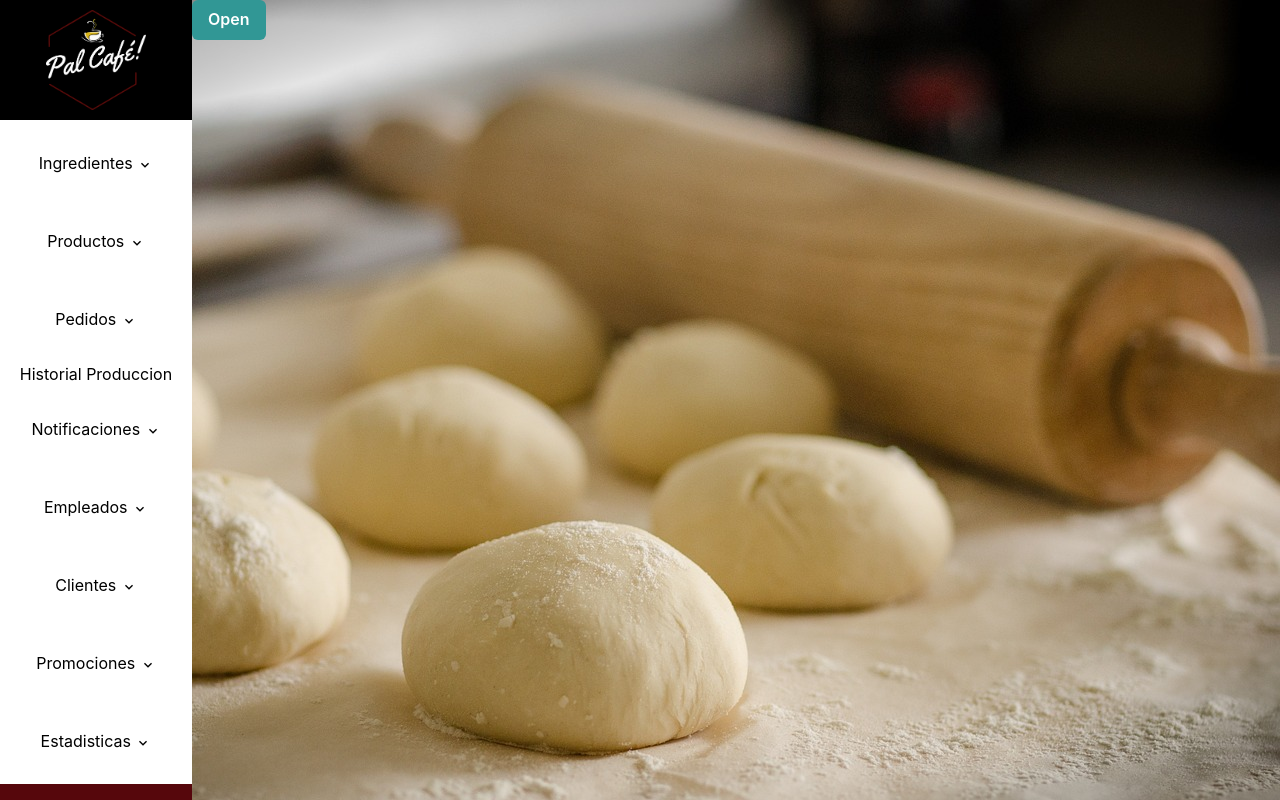
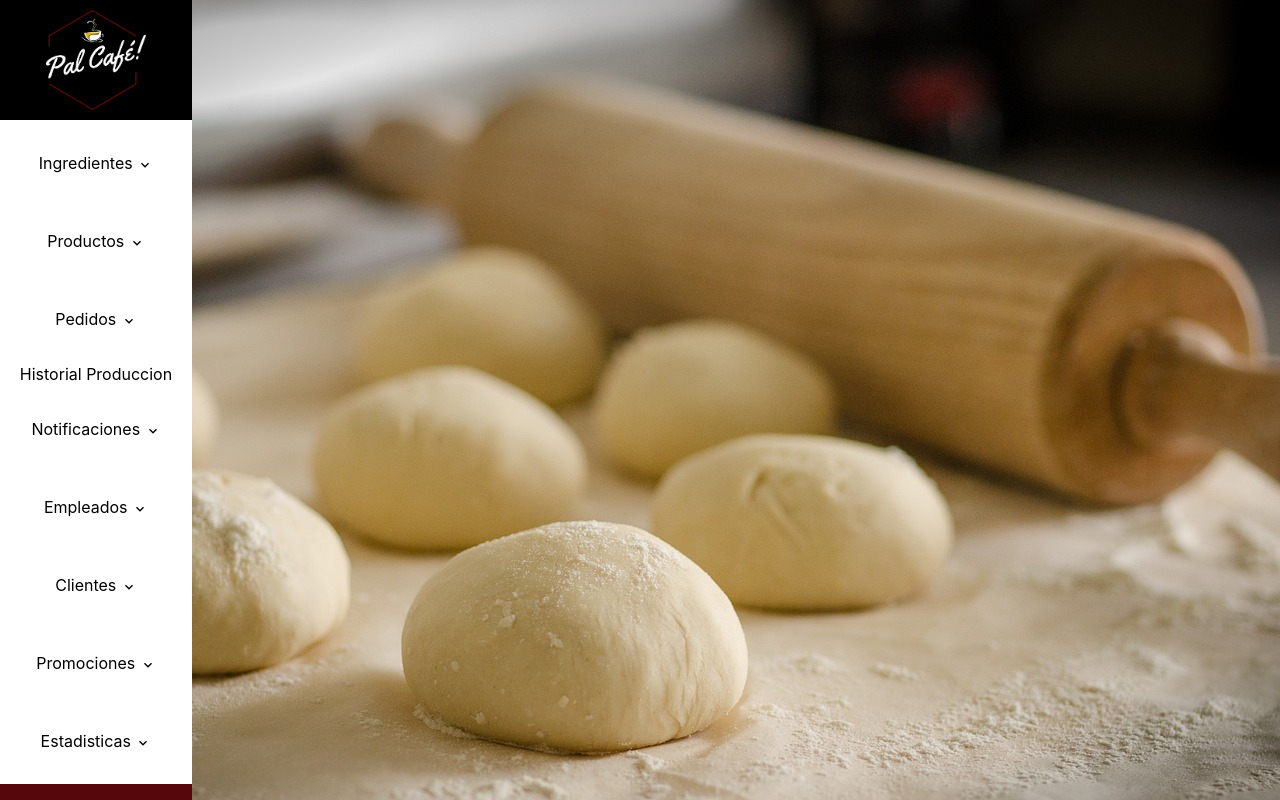
Before and after one commit to DanielGCh1/Pal-Cafe-FrontEnd, a React (Create React App) app: page /Home in a window 1280 px wide. Built offline with nearby package versions, Linux system fonts and the light colour scheme.

Commit message:
update
dsd

```diff
--- a/src/routes/home.js
+++ b/src/routes/home.js
@@ -25,7 +25,7 @@ export default function Home() {
 
         <Header />
         <div id="divCenter">
-          <NotificationsDrawer />
+
           <Outlet />
         </div>
 
```
